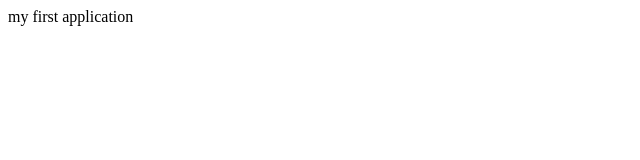
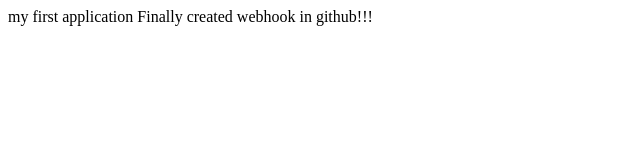
Before and after one commit to sowmiya429/Jenkins_deploy_apache-, a plain HTML site: page index.html in a window 1280 px wide. Shown: the whole page, without its empty margins (0-640 px from the left). Drawn offline with Linux system fonts and the light colour scheme.

Commit message:
Update index.html

```diff
--- a/index.html
+++ b/index.html
@@ -1,5 +1,6 @@
 <html>
 	my first application
 	<body style="background-color:powderred">
+	Finally created webhook in github!!!
 		</body>
 </html>
```
